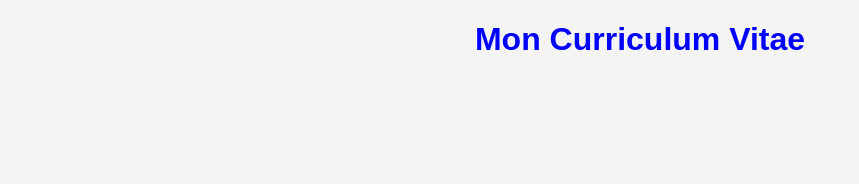
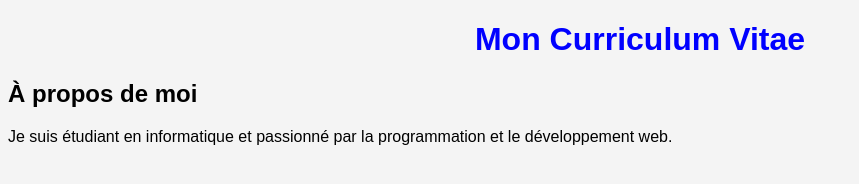
Before and after one commit to fordhil/mon-cv, a plain HTML site: page index.html in a window 1280 px wide. Shown: the whole page, without its empty margins (0-859 px from the left). Drawn offline with Linux system fonts and the light colour scheme.

Commit message:
mise en place de la section description

```diff
--- a/index.html
+++ b/index.html
@@ -12,5 +12,14 @@
 
     <h1>Mon Curriculum Vitae</h1>
 
+    <!-- Section description -->
+    <section>
+        <h2>À propos de moi</h2>
+        <p>
+            Je suis étudiant en informatique et passionné
+            par la programmation et le développement web.
+        </p>
+    </section>
+
 </body>
 </html>
```
